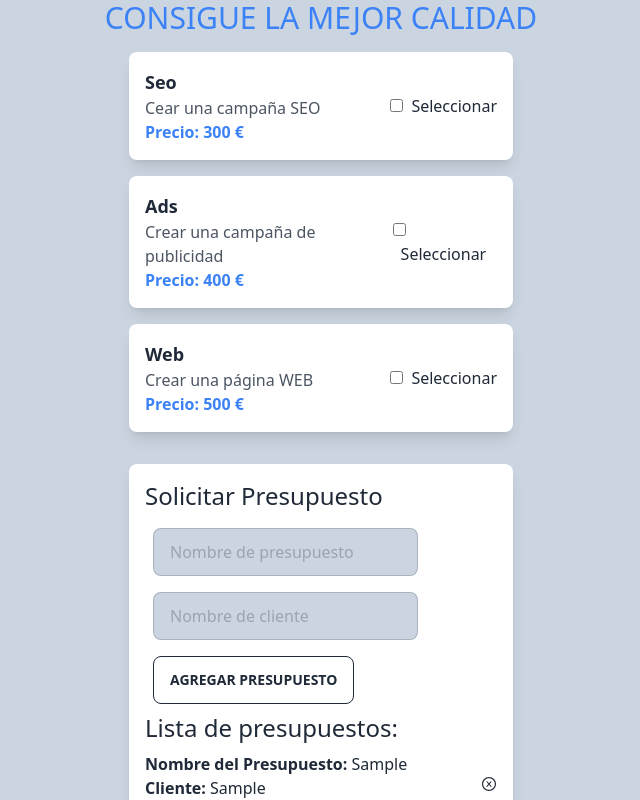
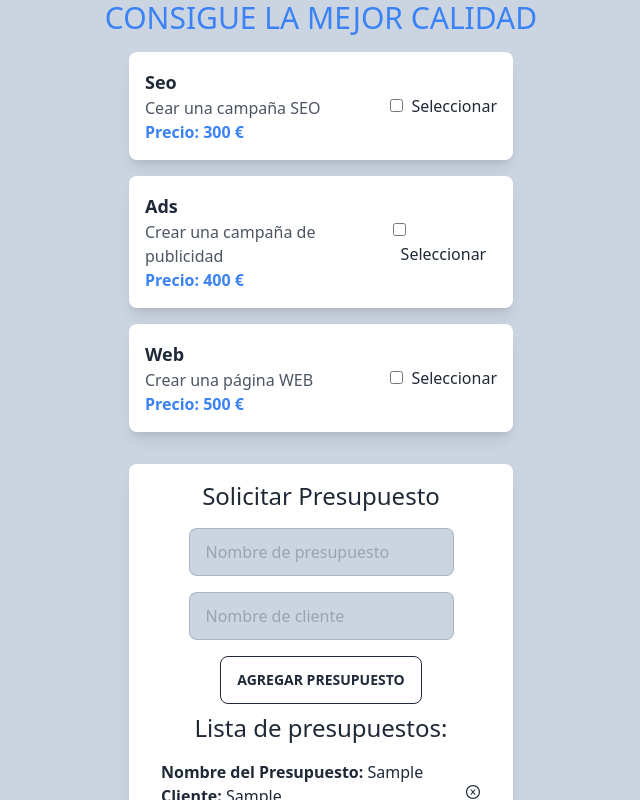
Before and after one commit to JazJurin/SprintPresupuesto, a React (Vite) app: page /Calculadora in a window 1280 px wide. Both pictures are taken after typing "Sample", "Sample" into the empty fields and a click on the button "AGREGAR PRESUPUESTO". Shown: the top 800 px of the page, without its empty margins (319-959 px from the left). Built offline with nearby package versions, Linux system fonts and the light colour scheme.

Commit message:
Nivel 1 Finalizado

```diff
--- a/src/Components/BudgetList.tsx
+++ b/src/Components/BudgetList.tsx
@@ -7,7 +7,7 @@ export default function BudgetList({ selectedService, total }) {
 	const [clientName, setClientName] = useState("");
 
 	const addBudget = () => {
-		if (budgetName && clientName) {
+        if (budgetName && clientName) {
 			const newBudget = {
 				name: budgetName,
 				client: clientName,
@@ -27,7 +27,7 @@ export default function BudgetList({ selectedService, total }) {
 	};
 
 	return (
-		<div className="bg-white rounded-lg shadow-lg p-4 m-4 max-w-sm mx-auto ">
+		<div className="bg-white rounded-lg shadow-lg p-4 m-4 max-w-sm mx-auto text-center">
 			<h1 className="text-2xl mb-2">Solicitar Presupuesto</h1>
 			<input
 				className="input input-bordered join-item m-2 bg-slate-300"
@@ -44,10 +44,12 @@ export default function BudgetList({ selectedService, total }) {
 			<button onClick={addBudget} className="btn btn-outline m-2">
 				Agregar Presupuesto
             </button>
-            <h2 className="text-2xl mb-2">Lista de presupuestos:</h2>
+
             <ul className="list-item p-0">
-				{budgets.map((budget, index) => (
-					<li key={index} className="mb-4">
+                {budgets.map((budget, index) => (
+                    <>
+                    <h2 className="text-2xl mb-2">Lista de presupuestos:</h2>
+					<li key={index} className="m-4 text-left">
 						<div>
 							<strong>Nombre del Presupuesto:</strong> {budget.name}
 						</div>
@@ -64,7 +66,8 @@ export default function BudgetList({ selectedService, total }) {
 							<strong>Total:</strong> {budget.total} €
 						</div>
 
-					</li>
+                        </li>
+                        </>
 				))}
 			</ul>
 		</div>
```
